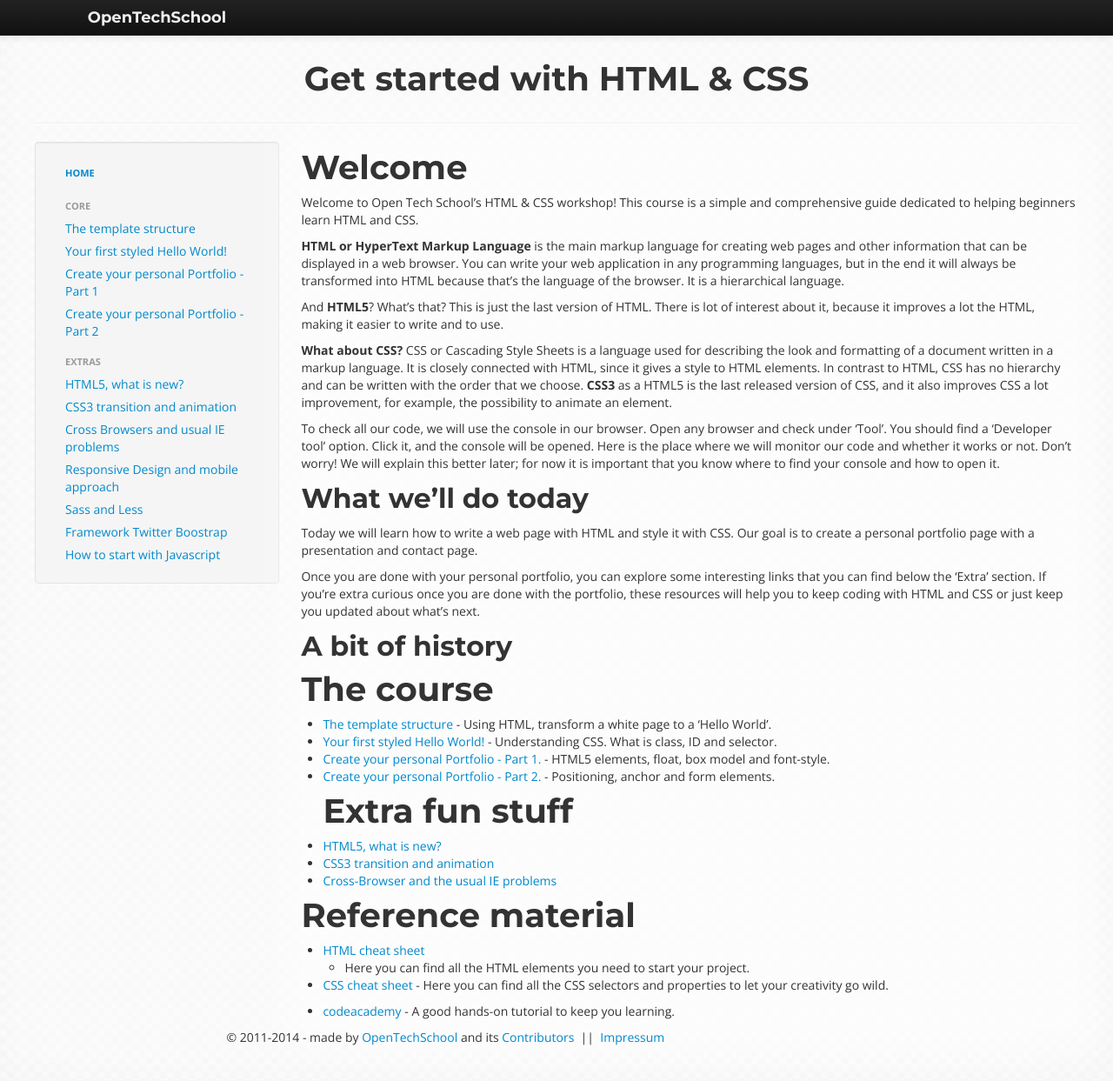
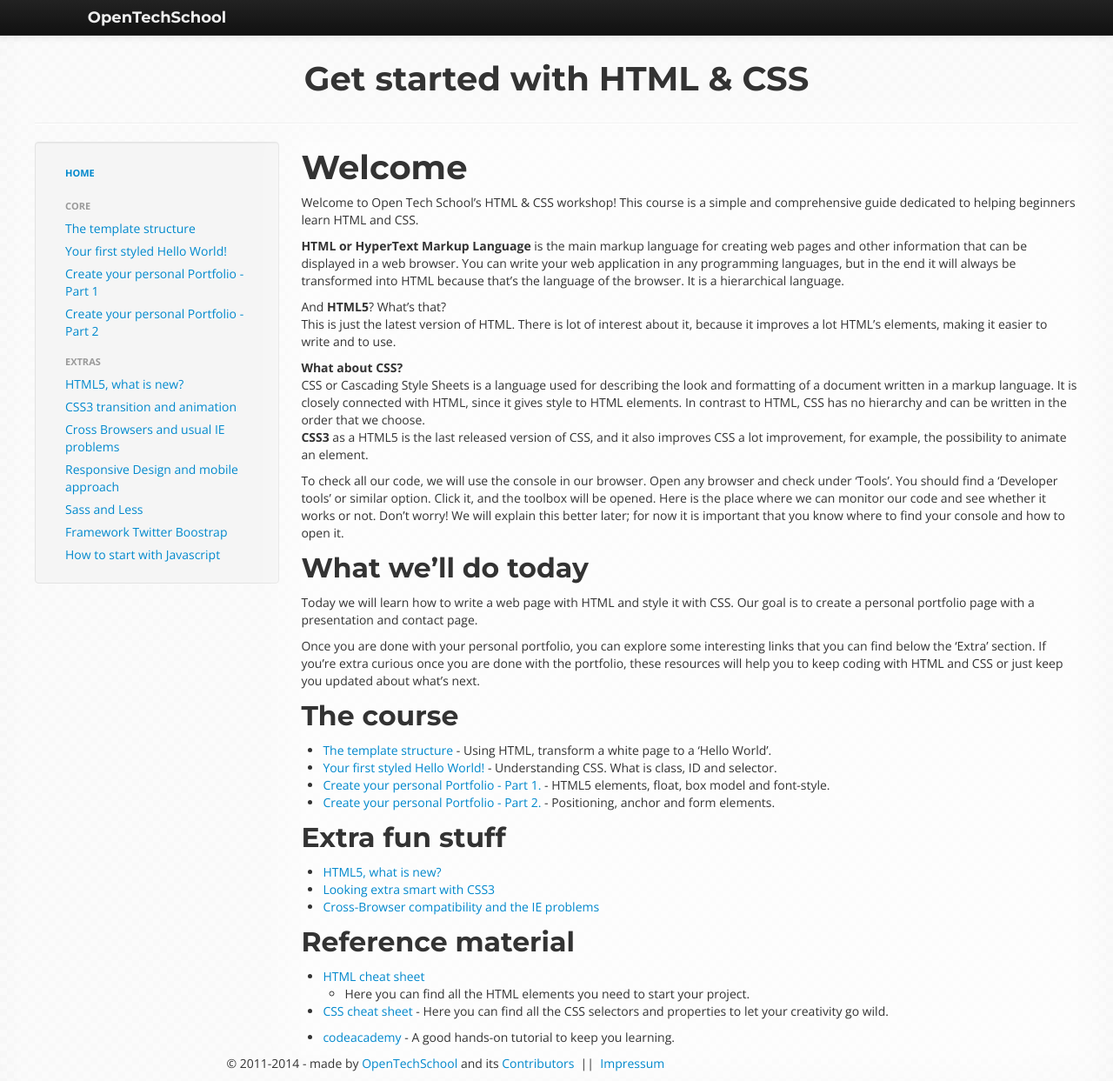
Before and after one commit to OpenTechSchool/html-css-beginners, a Jekyll site: the page built from index.md, in a window 1280 px wide. Shown: the whole page at 87% size. Built offline with Jekyll 4.4.1, drawn with Linux system fonts in a browser that asks for light colours; before the commit the page ends 1213 px from its top, so only the background shows below that.

Commit message:
Typesetting, fixing links extension lettercase
Small bit of copy-editing, etc

```diff
--- a/index.md
+++ b/index.md
@@ -4,64 +4,69 @@ layout: ots
 title: Get started with HTML & CSS
 
 ---
+
 # Welcome
 
-Welcome to Open Tech School's HTML & CSS workshop! This course is a simple and comprehensive
-guide dedicated to helping beginners learn HTML and CSS.
+Welcome to Open Tech School's HTML & CSS workshop! This course is a simple
+and comprehensive guide dedicated to helping beginners learn HTML and CSS.
 
 **HTML or HyperText Markup Language** is the main markup language for creating
 web pages and other information that can be displayed in a web browser.
-You can write your web application in any programming languages, but in the end it will always be transformed into HTML because that's the language of the browser.
-It is a hierarchical language.
+You can write your web application in any programming languages, but in the
+end it will always be transformed into HTML because that's the language of
+the browser. It is a hierarchical language.
 
 And **HTML5**? What's that?
-This is just the last version of HTML. There is lot of interest about it,
-because it improves a lot the HTML, making it easier to write and to use.
+This is just the latest version of HTML. There is lot of interest about it,
+because it improves a lot HTML's elements, making it easier to write and to use.
 
 **What about CSS?**
 CSS or Cascading Style Sheets is a language used for describing the
 look and formatting of a document written in a markup language.
-It is closely connected with HTML, since it gives a style to HTML elements.
-In contrast to HTML, CSS has no hierarchy and can be written with the
-order that we choose.
-**CSS3** as a HTML5 is the last released version of CSS, and it also improves CSS a lot
-improvement, for example, the possibility to animate an element.
+It is closely connected with HTML, since it gives style to HTML elements.
+In contrast to HTML, CSS has no hierarchy and can be written in the order
+that we choose.
+**CSS3** as a HTML5 is the last released version of CSS, and it also
+improves CSS a lot improvement, for example, the possibility to animate
+an element.
 
 To check all our code, we will use the console in our browser.
-Open any browser and check under 'Tool'. You should find a 'Developer tool'
-option. Click it, and the console will be opened.
-Here is the place where we will monitor our code and whether it works or not.
-Don't worry! We will explain this better later; for now it is important that you know where
-to find your console and how to open it.
+Open any browser and check under 'Tools'. You should find a 'Developer tools'
+or similar option. Click it, and the toolbox will be opened.
+Here is the place where we can monitor our code and see whether it works
+or not. Don't worry! We will explain this better later; for now it is
+important that you know where to find your console and how to open it.
 
 ## What we'll do today
 
 Today we will learn how to write a web page with HTML and style it with CSS.
-Our goal is to create a personal portfolio page with a presentation and contact page.
+Our goal is to create a personal portfolio page with a
+presentation and contact page.
 
-Once you are done with your personal portfolio, you can explore some interesting links that you can find below
-the 'Extra' section.
+Once you are done with your personal portfolio, you can explore some
+interesting links that you can find below the 'Extra' section.
 If you're extra curious once you are done with the portfolio, these resources
 will help you to keep coding with HTML and CSS or just keep you updated
 about what's next.
 
-## A bit of history
+## The course
 
+* [The template structure](core/structure.html) -
+  Using HTML, transform a white page to a 'Hello World'.
+* [Your first styled Hello World!](core/style.html) -
+  Understanding CSS. What is class, ID and selector.
+* [Create your personal Portfolio - Part 1.](core/portfolio.html) -
+  HTML5 elements, float, box model and font-style.
+* [Create your personal Portfolio - Part 2.](core/portfolio-2.html) -
+  Positioning, anchor and form elements.
 
-# The course
+## Extra fun stuff
 
-* [The template structure](core/structure.HTML) - Using HTML, transform a white page to a 'Hello World'.
-* [Your first styled Hello World!](core/style.HTML) - Understanding CSS. What is class, ID and selector.
-* [Create your personal Portfolio - Part 1.](core/portfolio.HTML) - HTML5 elements, float, box model and font-style.
-* [Create your personal Portfolio - Part 2.](core/portfolio-2.HTML) - Positioning, anchor and form elements.
-# Extra fun stuff
+* [HTML5, what is new?](extras/HTML5.html)
+* [Looking extra smart with CSS3](extras/CSS3.html)
+* [Cross-Browser compatibility and the IE problems](extras/compatibility.html)
 
-* [HTML5, what is new?](extras/HTML5.HTML)
-* [CSS3 transition and animation](extras/HTML5.HTML)
-* [Cross-Browser and the usual IE problems](extras/HTML5.HTML)
-
-
-# Reference material
+## Reference material
 
 * [HTML cheat sheet](#)
   - Here you can find all the HTML elements you need to start your project.
```
